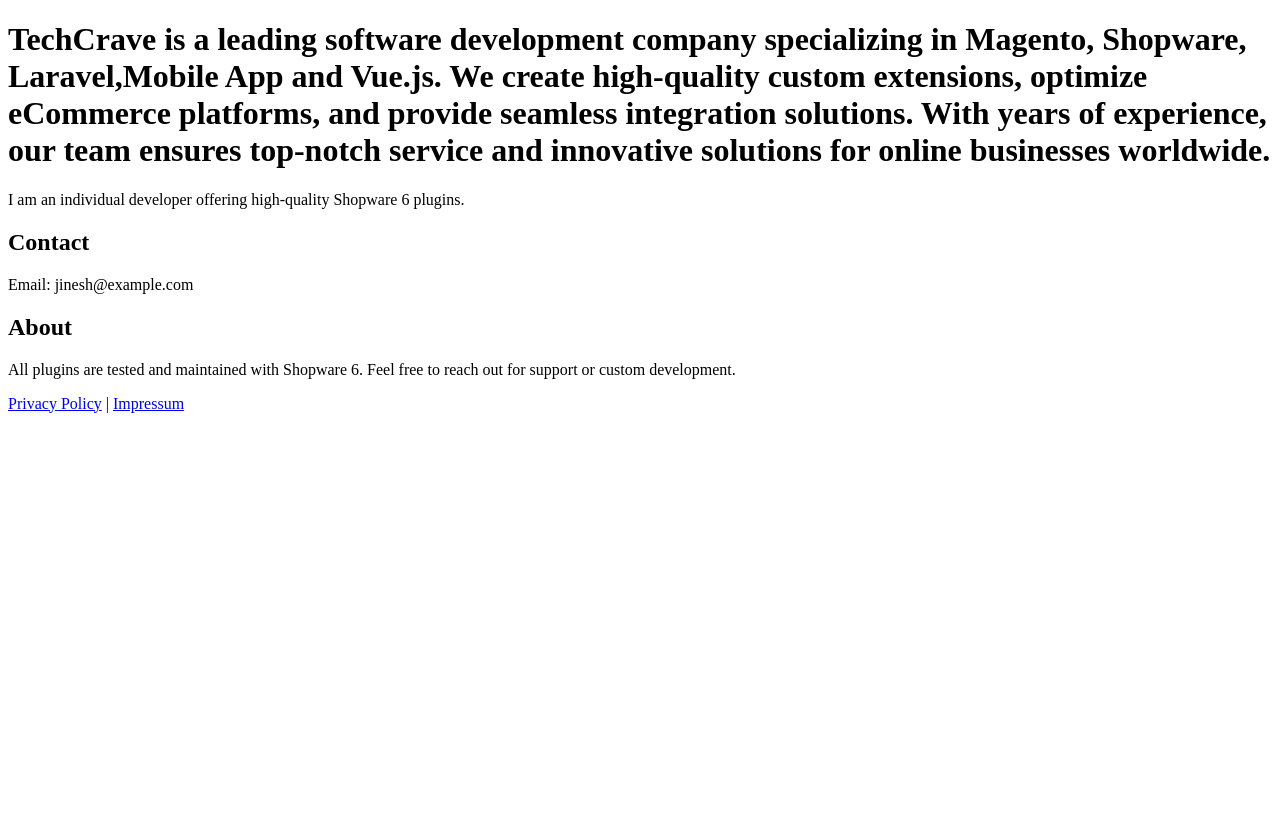
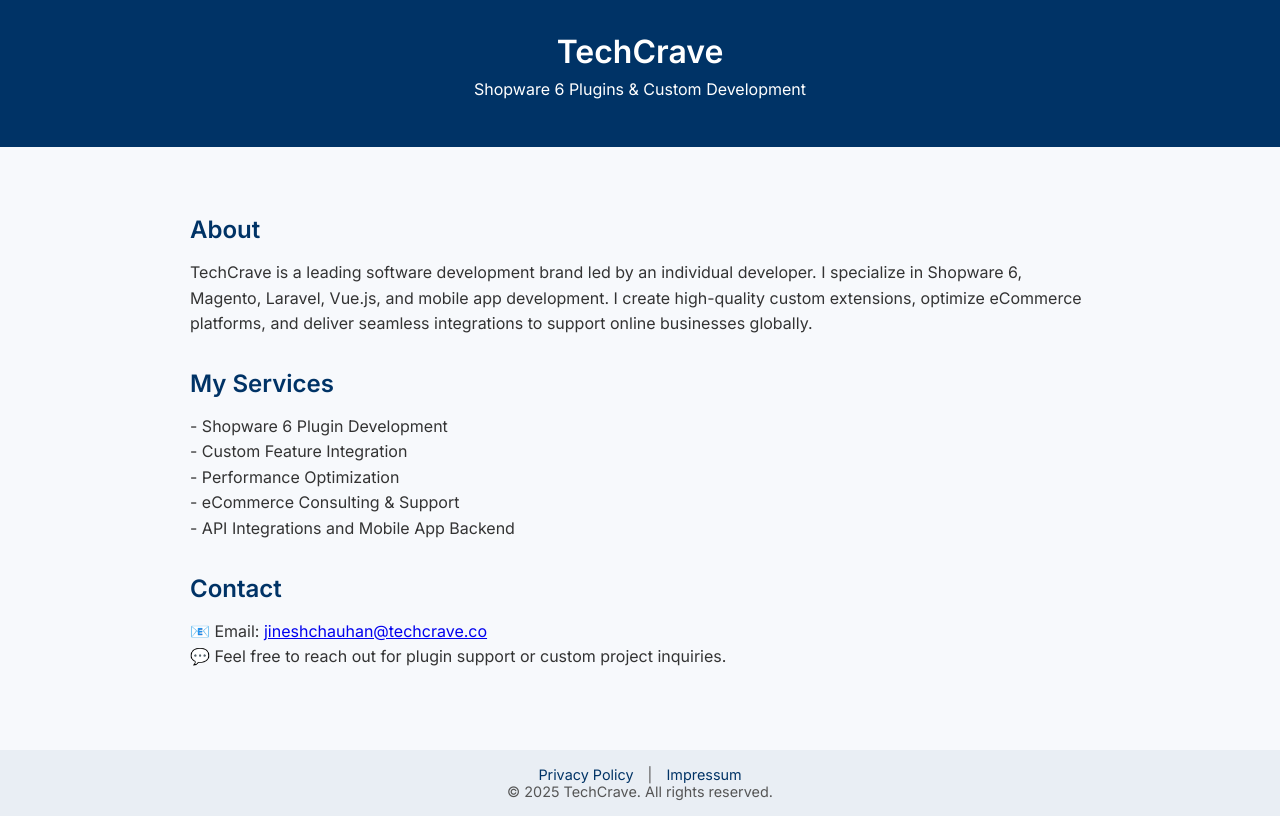
Before and after one commit to jineshchauhan/jineshchauhan.github.io, a plain HTML site: page index.html in a window 1280 px wide. Drawn offline with Linux system fonts and the light colour scheme.

Commit message:
Update index.html

```diff
--- a/index.html
+++ b/index.html
@@ -1,18 +1,108 @@
 <!DOCTYPE html>
 <html lang="en">
 <head>
-  <meta charset="UTF-8">
-  <title>Jinesh Plugins for Shopware</title>
+  <meta charset="UTF-8" />
+  <meta name="viewport" content="width=device-width, initial-scale=1.0"/>
+  <title>TechCrave | Shopware 6 Plugins & Custom Development</title>
+  <link href="https://fonts.googleapis.com/css2?family=Inter:wght@400;600&display=swap" rel="stylesheet">
+  <style>
+    body {
+      font-family: 'Inter', sans-serif;
+      margin: 0;
+      background-color: #f7f9fc;
+      color: #333;
+    }
+    header {
+      background-color: #003366;
+      color: white;
+      padding: 2rem;
+      text-align: center;
+    }
+    header h1 {
+      margin: 0;
+      font-size: 2rem;
+    }
+    header p {
+      margin-top: 0.5rem;
+      font-size: 1rem;
+    }
+    .container {
+      max-width: 900px;
+      margin: 2rem auto;
+      padding: 1rem;
+    }
+    .section {
+      margin-bottom: 2rem;
+    }
+    .section h2 {
+      color: #003366;
+      font-size: 1.5rem;
+      margin-bottom: 1rem;
+    }
+    .section p {
+      font-size: 1rem;
+      line-height: 1.6;
+    }
+    footer {
+      background-color: #e9eef4;
+      padding: 1rem;
+      text-align: center;
+      font-size: 0.9rem;
+      color: #555;
+    }
+    footer a {
+      color: #003366;
+      margin: 0 10px;
+      text-decoration: none;
+    }
+    footer a:hover {
+      text-decoration: underline;
+    }
+  </style>
 </head>
 <body>
-  <h1>TechCrave is a leading software development company specializing in Magento, Shopware, Laravel,Mobile App and Vue.js. We create high-quality custom extensions, optimize eCommerce platforms, and provide seamless integration solutions. With years of experience, our team ensures top-notch service and innovative solutions for online businesses worldwide.</h1>
-  <p>I am an individual developer offering high-quality Shopware 6 plugins.</p>
-  <h2>Contact</h2>
-  <p>Email: jinesh@example.com</p>
-  <h2>About</h2>
-  <p>All plugins are tested and maintained with Shopware 6. Feel free to reach out for support or custom development.</p>
+
+  <header>
+    <h1>TechCrave</h1>
+    <p>Shopware 6 Plugins & Custom Development</p>
+  </header>
+
+  <div class="container">
+    <div class="section">
+      <h2>About</h2>
+      <p>
+        TechCrave is a leading software development brand led by an individual developer.
+        I specialize in Shopware 6, Magento, Laravel, Vue.js, and mobile app development.
+        I create high-quality custom extensions, optimize eCommerce platforms, and deliver
+        seamless integrations to support online businesses globally.
+      </p>
+    </div>
+
+    <div class="section">
+      <h2>My Services</h2>
+      <p>
+        - Shopware 6 Plugin Development<br />
+        - Custom Feature Integration<br />
+        - Performance Optimization<br />
+        - eCommerce Consulting & Support<br />
+        - API Integrations and Mobile App Backend
+      </p>
+    </div>
+
+    <div class="section">
+      <h2>Contact</h2>
+      <p>
+        📧 Email: <a href="mailto:vishaltanna@techcrave.co">jineshchauhan@techcrave.co</a><br />
+        💬 Feel free to reach out for plugin support or custom project inquiries.
+      </p>
+    </div>
+  </div>
+
   <footer>
-    <p><a href="/privacy.html">Privacy Policy</a> | <a href="/impressum.html">Impressum</a></p>
+    <a href="#">Privacy Policy</a> |
+    <a href="#">Impressum</a><br />
+    &copy; 2025 TechCrave. All rights reserved.
   </footer>
+
 </body>
 </html>
```
